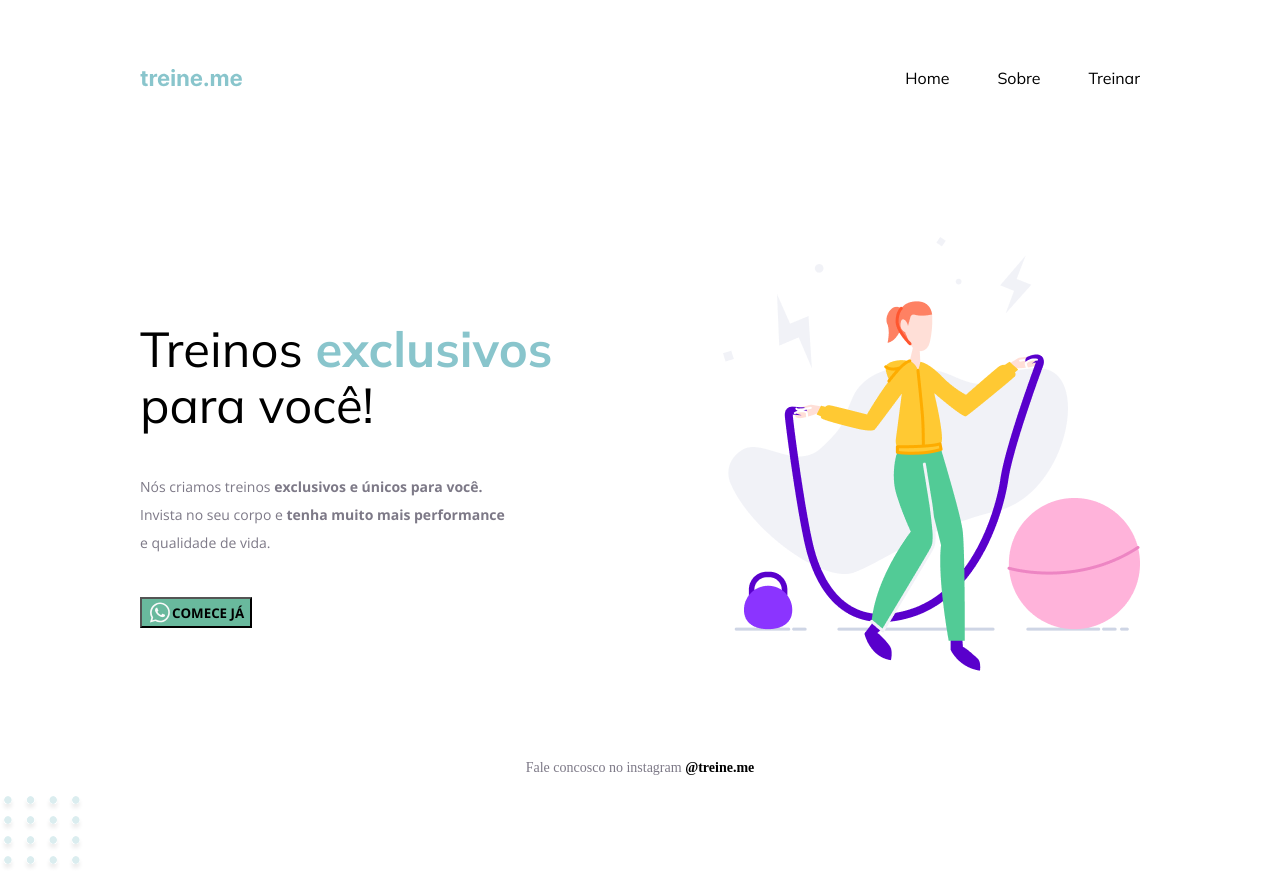
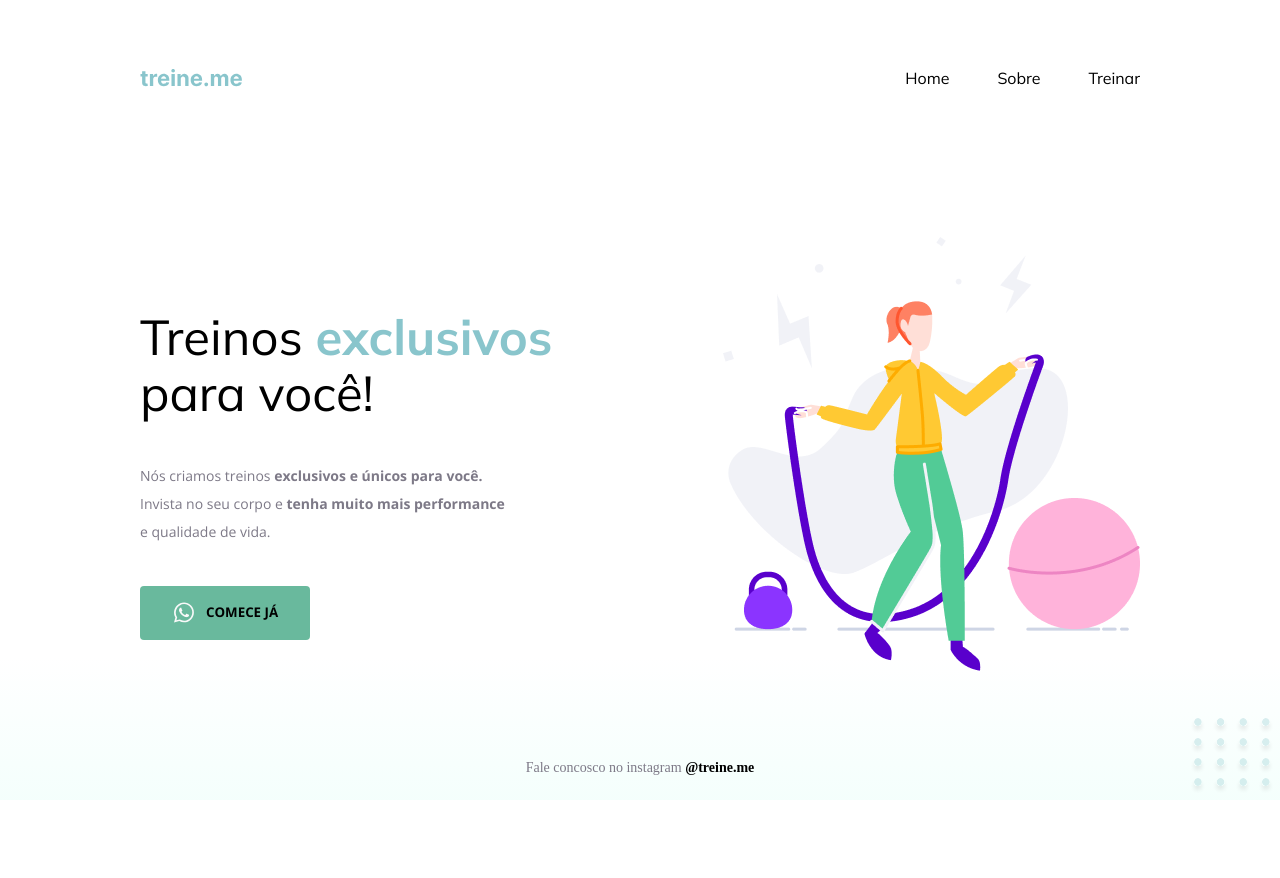
Before and after one commit to danielgm23/Projeto-3-HTML, a plain HTML site: page index.html in a window 1280 px wide. After the commit the page ends 800 px from the top, so only its background shows below. Drawn offline with nearby package versions, Linux system fonts and the light colour scheme.

Commit message:
Terceiro projeto

```diff
--- a/index.html
+++ b/index.html
@@ -56,7 +56,7 @@ wght@0,200..1000;1,200..1000&family=Open+Sans:ital,wght@0,300..800;1,300..800&di
       </p>
     </footer>
   </div>
-  <div class="balls">
+  <div id="balls">
     <img src="img/balls-decoration (1).svg" alt="bolinhas verdes no canto inferior direito">
   </div>
   </body>
--- a/style.css
+++ b/style.css
@@ -1,11 +1,14 @@
 
 body {
   margin: 0;
+  background: linear-gradient(180deg, rgba(227, 255, 248, 0.00) 82.08%, rgba(227, 255, 248, 0.38) 100%);
+  min-height: 100vh;
 }
 
 .page {
   width: 1000px;
-  margin: 65px auto 0;
+  margin: 0 auto;
+  padding-top: 65px;
 }
 h1{
   font-family: "Mulish", sans-serif;
@@ -50,6 +53,9 @@ ul li a:hover{ /* "ao passar o mouse" "*/
 
 }
 ul li a {
+  opacity: 1;
+}
+ul li a {
   text-decoration: none; /* tirar decoração do texto ex barra embaixo do lindl */
   color: black;
 
@@ -75,6 +81,15 @@ button {
   align-items: center;
   display: flex; /* ter flexibilidade das posicoes, pode ser usado direto no inspecionar do browser */
   font-weight: bold;
+  border-radius: 4px;
+  border: none;
+  justify-content: center;
+  padding: 14px 32px 15px;
+  gap: 10px;
+  cursor: pointer;
+}
+button:hover {
+  background-color: #3a896d;
 
 }
 
@@ -89,8 +104,9 @@ footer a {
   color: black;
 }
 
-.balls {
-  margin-right: 0px;
-  margin-left: 0px;
+#balls {
+ position: fixed;
+ bottom: 0;
+ right: 0;
 
 }
```
